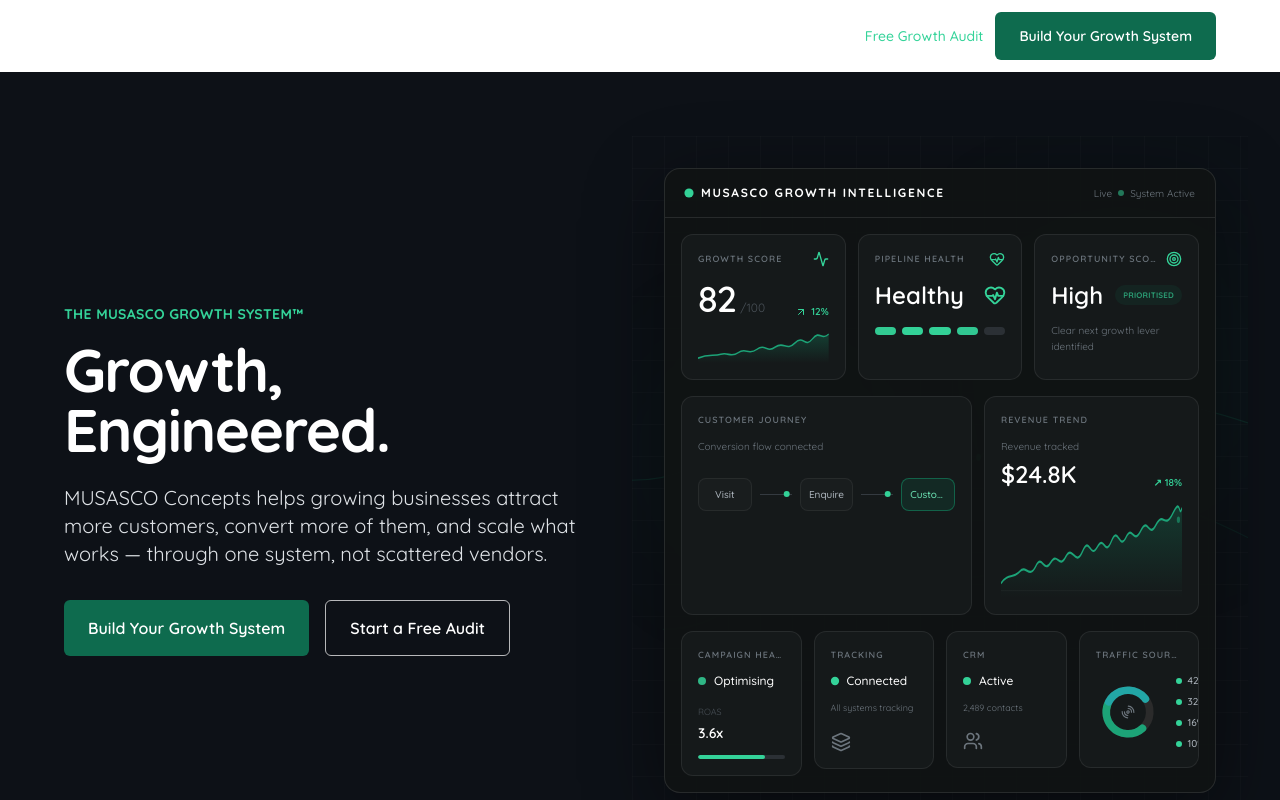
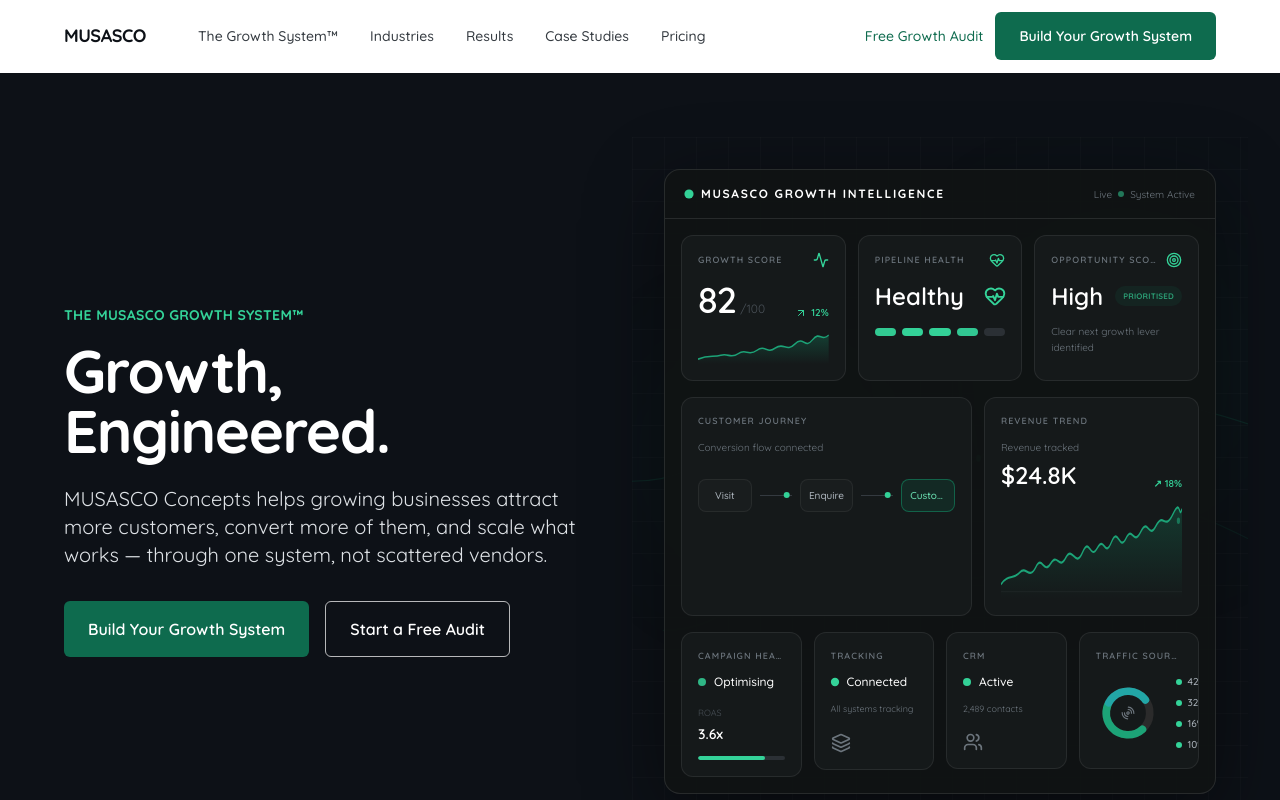
Before and after one commit to musasco4/musasco-concepts, a Next.js app: page / in a window 1280 px wide. Shown: the top 800 px of the page. Built offline with nearby package versions, Linux system fonts and the light colour scheme.

Commit message:
Fix responsive header and mobile UX

```diff
--- a/components/layout/Header.tsx
+++ b/components/layout/Header.tsx
@@ -21,21 +21,28 @@
   const [mobileOpen, setMobileOpen] = useState(false);
   const pathname = usePathname();
 
-  // Detect scroll position.
+  /* =========================================================
+     SCROLL DETECTION
+     ========================================================= */
   useEffect(() => {
     const onScroll = () => {
       setScrolled(window.scrollY > 40);
     };
 
     onScroll();
-    window.addEventListener("scroll", onScroll, { passive: true });
+
+    window.addEventListener("scroll", onScroll, {
+      passive: true,
+    });
 
     return () => {
       window.removeEventListener("scroll", onScroll);
     };
   }, []);
 
-  // Lock body scrolling while the mobile menu is open.
+  /* =========================================================
+     LOCK BODY SCROLL WHEN MOBILE MENU IS OPEN
+     ========================================================= */
   useEffect(() => {
     if (mobileOpen) {
       document.body.style.overflow = "hidden";
@@ -48,7 +55,9 @@
     };
   }, [mobileOpen]);
 
-  // Allow Escape to close the mobile menu.
+  /* =========================================================
+     ESCAPE KEY CLOSES MOBILE MENU
+     ========================================================= */
   useEffect(() => {
     if (!mobileOpen) return;
 
@@ -65,6 +74,9 @@
     };
   }, [mobileOpen]);
 
+  /* =========================================================
+     ACTIVE NAVIGATION
+     ========================================================= */
   const isActive = (href: string) => {
     if (href === "/") {
       return pathname === "/";
@@ -75,55 +87,48 @@
     return pathname.startsWith(basePath);
   };
 
-  const isDark = !scrolled && !mobileOpen;
-
   return (
     <>
-      {/* =========================================================
+      {/* =====================================================
           DESKTOP HEADER
-          ========================================================= */}
+          ALWAYS WHITE
+          ===================================================== */}
       <header
         className={cn(
-          "hidden lg:block sticky top-0 z-50 w-full transition-all duration-300 ease-[var(--ease-standard)]",
+          "hidden lg:block sticky top-0 z-50 w-full bg-white transition-all duration-300 ease-[var(--ease-standard)]",
           scrolled
-            ? "bg-white/95 backdrop-blur-md shadow-[var(--shadow-card-sm)] border-b border-charcoal-100"
-            : "bg-transparent"
+            ? "backdrop-blur-md shadow-[var(--shadow-card-sm)] border-b border-charcoal-100"
+            : "border-b border-transparent"
         )}
       >
-        <Container className="flex h-[72px] items-center justify-between gap-8">
-          {/* Brand */}
+        <Container className="flex h-[72px] items-center gap-8">
+          {/* =================================================
+              BRAND
+              ================================================= */}
           <Link
             href="/"
-            className="shrink-0 font-display font-extrabold text-lg tracking-tight whitespace-nowrap transition-colors duration-300"
+            className="shrink-0 font-display font-extrabold text-lg tracking-tight whitespace-nowrap text-charcoal-900 transition-colors duration-300"
             aria-label="MUSASCO Home"
           >
-            <span
-              className={
-                isDark ? "text-white" : "text-charcoal-900"
-              }
-            >
-              MUSASCO
-            </span>
+            MUSASCO
           </Link>
 
-          {/* Navigation */}
+          {/* =================================================
+              DESKTOP NAVIGATION
+              ================================================= */}
           <nav
             aria-label="Primary"
-            className="flex items-center gap-1 xl:gap-2 shrink-0"
+            className="flex items-center gap-1 xl:gap-2 shrink-0 ml-2"
           >
             {NAV_LINKS.map((link) => (
               <Link
                 key={link.name}
                 href={link.href}
                 className={cn(
-                  "px-3 py-2 rounded-md text-sm font-medium transition-colors whitespace-nowrap",
-                  isDark
-                    ? isActive(link.href)
-                      ? "text-emerald-400 bg-white/10"
-                      : "text-white/90 hover:text-white hover:bg-white/10"
-                    : isActive(link.href)
-                      ? "text-emerald-600 bg-emerald-50"
-                      : "text-charcoal-600 hover:text-charcoal-900 hover:bg-charcoal-50"
+                  "px-3 py-2 rounded-md text-sm font-medium whitespace-nowrap transition-colors",
+                  isActive(link.href)
+                    ? "text-emerald-600 bg-emerald-50"
+                    : "text-charcoal-600 hover:text-charcoal-900 hover:bg-charcoal-50"
                 )}
               >
                 {link.name}
@@ -131,16 +136,13 @@
             ))}
           </nav>
 
-          {/* Desktop CTAs */}
-          <div className="flex items-center gap-3 shrink-0 whitespace-nowrap">
+          {/* =================================================
+              DESKTOP CTAs
+              ================================================= */}
+          <div className="ml-auto flex items-center gap-3 shrink-0 whitespace-nowrap">
             <Link
               href="/growth-audit"
-              className={cn(
-                "text-sm font-medium hover:underline underline-offset-4 transition-colors",
-                isDark
-                  ? "text-emerald-400 hover:text-emerald-300"
-                  : "text-emerald-600 hover:text-emerald-700"
-              )}
+              className="text-sm font-medium text-emerald-600 hover:text-emerald-700 hover:underline underline-offset-4 transition-colors"
             >
               Free Growth Audit
             </Link>
@@ -156,10 +158,10 @@
         </Container>
       </header>
 
-      {/* =========================================================
+      {/* =====================================================
           MOBILE HEADER
-          Transparent outer wrapper + dark pill
-          ========================================================= */}
+          TRANSPARENT OUTER + DARK PILL
+          ===================================================== */}
       <div className="lg:hidden fixed inset-x-0 top-0 z-[60] pointer-events-none">
         <div
           className="px-4 pt-3 pb-1 pointer-events-auto"
@@ -182,7 +184,9 @@
               className="shrink-0 font-display font-extrabold text-sm tracking-tight whitespace-nowrap"
               aria-label="MUSASCO Home"
             >
-              <span className="text-white">MUSASCO</span>
+              <span className="text-white">
+                MUSASCO
+              </span>
             </Link>
 
             {/* Mobile Menu Toggle */}
@@ -192,9 +196,13 @@
               aria-expanded={mobileOpen}
               aria-controls="mobile-nav"
               aria-label={
-                mobileOpen ? "Close menu" : "Open menu"
+                mobileOpen
+                  ? "Close menu"
+                  : "Open menu"
               }
-              onClick={() => setMobileOpen((value) => !value)}
+              onClick={() =>
+                setMobileOpen((value) => !value)
+              }
             >
               {mobileOpen ? (
                 <X
@@ -212,15 +220,17 @@
         </div>
       </div>
 
-      {/* Spacer for fixed mobile header */}
+      {/* =====================================================
+          MOBILE HEADER SPACER
+          ===================================================== */}
       <div
         className="lg:hidden h-[72px]"
         aria-hidden="true"
       />
 
-      {/* =========================================================
+      {/* =====================================================
           MOBILE FULL-SCREEN NAVIGATION
-          ========================================================= */}
+          ===================================================== */}
       {mobileOpen && (
         <div
           id="mobile-nav"
@@ -231,15 +241,17 @@
           }}
           onClick={(event) => {
             /*
-             * Clicking the actual overlay background closes
-             * the menu. Clicking the navigation content does not.
+             * Clicking the empty background closes the menu.
+             * Clicking navigation content does not.
              */
-            if (event.target === event.currentTarget) {
+            if (
+              event.target === event.currentTarget
+            ) {
               setMobileOpen(false);
             }
           }}
         >
-          {/* Spacer for the header pill */}
+          {/* Spacer for mobile header pill */}
           <div
             className="h-[72px] shrink-0"
             aria-hidden="true"
@@ -256,7 +268,9 @@
               <Link
                 key={link.name}
                 href={link.href}
-                onClick={() => setMobileOpen(false)}
+                onClick={() =>
+                  setMobileOpen(false)
+                }
                 className={cn(
                   "text-lg font-semibold py-3 border-b border-white/10 transition-colors",
                   isActive(link.href)
@@ -274,14 +288,18 @@
                 href="/pricing"
                 variant="primary"
                 className="w-full"
-                onClick={() => setMobileOpen(false)}
+                onClick={() =>
+                  setMobileOpen(false)
+                }
               >
                 Build Your Growth System
               </Button>
 
               <Link
                 href="/growth-audit"
-                onClick={() => setMobileOpen(false)}
+                onClick={() =>
+                  setMobileOpen(false)
+                }
                 className="text-center text-sm font-medium text-emerald-300 hover:text-emerald-200 transition-colors py-2"
               >
                 or start with a free Growth Audit
```
